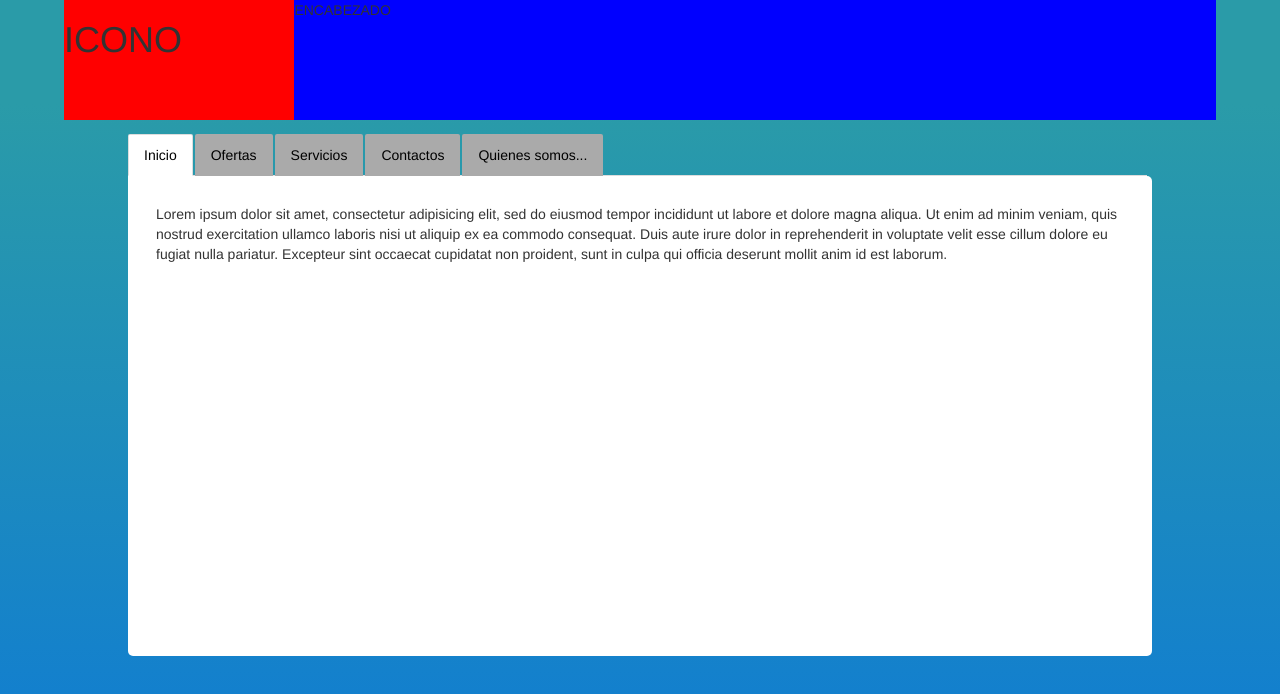
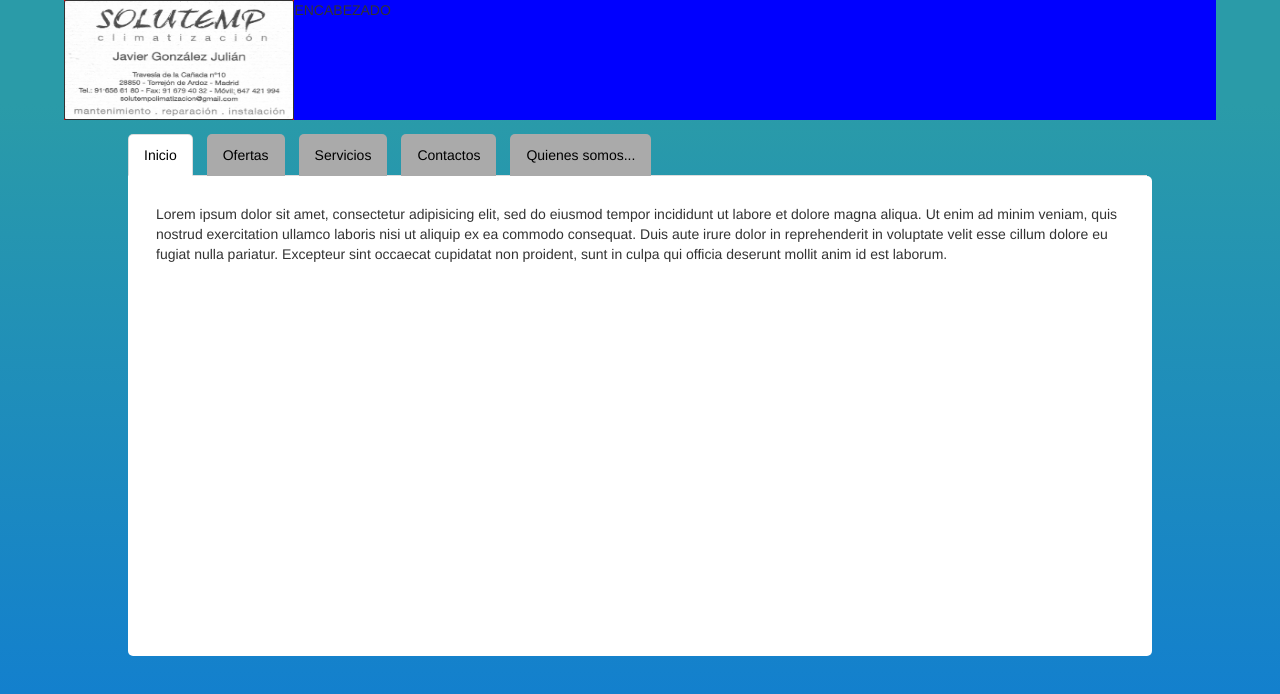
Before and after one commit to RollingGarbanzo/Solutemp, a plain HTML site: page index.html in a window 1280 px wide. Drawn offline with Linux system fonts and the light colour scheme.

Commit message:
Añadida imagen Solutem escaneada

```diff
--- a/css/base_css.css
+++ b/css/base_css.css
@@ -25,6 +25,16 @@ body{
   background-color: red;
   float: left;
 }
+
+#icono img{
+
+	width: 100%;
+	height: 100%;
+
+	max-width: 100%;
+	max-height: 100%;
+}
+
 #encabezado{
   width: 80%;
   height: 15%;
@@ -106,12 +116,19 @@ ul.nav a {
 
 	color: black !important;
 
-	border-top-right-radius: 2px;
-	border-top-left-radius: 2px;
+	margin-right: 1em;
+
+	border-top-right-radius: 5px;
+	border-top-left-radius: 5px;
 	background-color: #AAAAAA;
 }
 
 ul.nav a:hover {
+
+	margin-right: 1em;
+
+	border-top-right-radius: 5px;
+	border-top-left-radius: 5px;
 
 	color: grey !important;
 }
--- a/index.html
+++ b/index.html
@@ -17,7 +17,7 @@
 
 
   	<div id = "heading">
-	    <div id="icono"><h1>ICONO</h1></div>
+	    <div id="icono"><img src="./img/solutemp_icono.jpg"></div>
 	    <div id="encabezado">ENCABEZADO</div>
 	</div>
 
```
Also changed, not shown: img/solutemp_icono.jpg (added).
